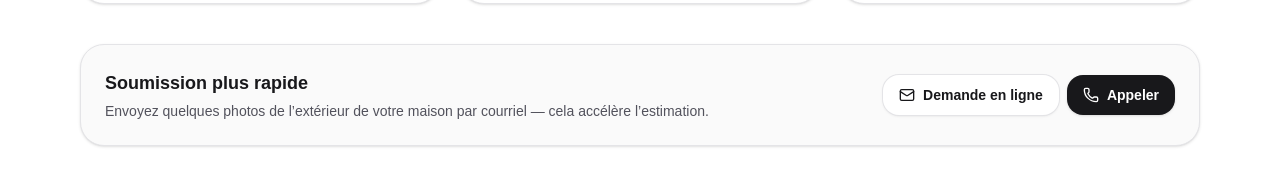
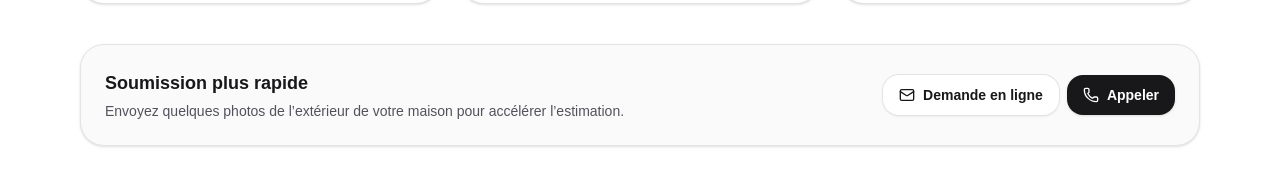
Before and after one commit to servicesmrben-wq/mrben-site1, a Next.js app: page / in a window 1280 px wide. Shown: the part 1225-1416 px from the top of the page. Built offline with nearby package versions, Linux system fonts and the light colour scheme.

Commit message:
Update contact form helper text

```diff
--- a/app/MrBenRedesignPreview.jsx
+++ b/app/MrBenRedesignPreview.jsx
@@ -132,7 +132,7 @@ const i18n = {
 
     fastQuoteT: "Soumission plus rapide",
     fastQuoteP:
-      "Envoyez quelques photos de l’extérieur de votre maison par courriel — cela accélère l’estimation.",
+      "Envoyez quelques photos de l’extérieur de votre maison pour accélérer l’estimation.",
     fastQuoteEmail: "Demande en ligne",
     fastQuoteCall: "Appeler",
 
@@ -272,7 +272,7 @@ const i18n = {
 
     fastQuoteT: "Faster quoting",
     fastQuoteP:
-      "Email a few exterior photos — it helps us estimate faster.",
+      "Send a few photos of the outside of your home to speed up the estimate.",
     fastQuoteEmail: "Online request",
     fastQuoteCall: "Call",
 
```
